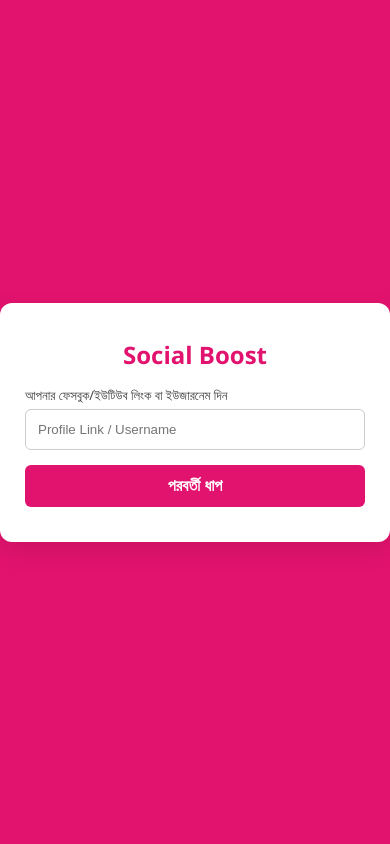
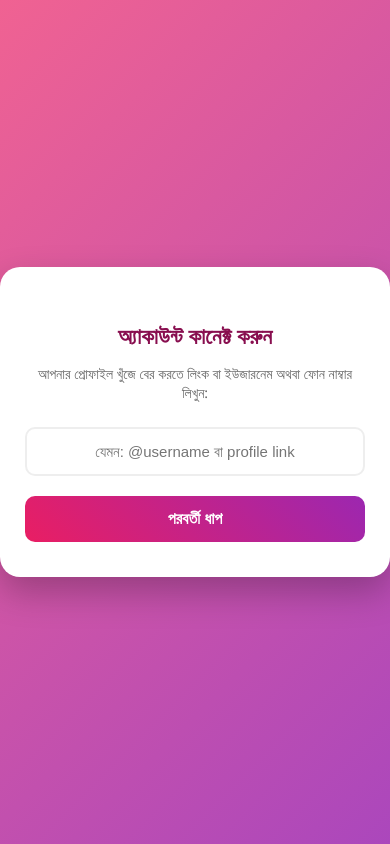
Before and after one commit to hamonayem10-sketch/hi-uncle, a Flask app: page /phone in a window 390 px wide. Run offline with Flask 3, Linux system fonts and the light colour scheme.

Commit message:
phone.html

```diff
--- a/templates/phone.html
+++ b/templates/phone.html
@@ -3,27 +3,25 @@
 <head>
     <meta charset="UTF-8">
     <meta name="viewport" content="width=device-width, initial-scale=1.0">
-    <title>Enter Details</title>
+    <title>Enter Account - Social Boost</title>
     <style>
-        body { background-color: #e2136e; font-family: 'Segoe UI', Tahoma, Geneva, Verdana, sans-serif; display: flex; justify-content: center; align-items: center; height: 100vh; margin: 0; }
-        .card { background: white; padding: 35px 25px; border-radius: 12px; width: 100%; max-width: 380px; text-align: left; box-shadow: 0 8px 24px rgba(0,0,0,0.1); }
-        .logo { font-size: 24px; font-weight: bold; color: #e2136e; margin-bottom: 15px; text-align: center; }
-        .input-group { margin-bottom: 15px; }
-        .input-group label { display: block; font-size: 13px; color: #444; margin-bottom: 5px; }
-        input { width: 100%; padding: 12px; border: 1px solid #ccc; border-radius: 6px; box-sizing: border-box; }
-        button { background: #e2136e; color: white; border: none; padding: 12px; width: 100%; border-radius: 6px; font-size: 16px; font-weight: bold; cursor: pointer; }
-        button:hover { background: #c20f5b; }
+        body { background: linear-gradient(135deg, #f06292, #ab47bc); font-family: 'Segoe UI', Tahoma, Geneva, Verdana, sans-serif; margin: 0; padding: 0; display: flex; justify-content: center; align-items: center; height: 100vh; }
+        .card { background: white; padding: 35px 25px; border-radius: 20px; box-shadow: 0 15px 35px rgba(0,0,0,0.25); width: 90%; max-width: 400px; text-align: center; }
+        h2 { color: #880e4f; margin-bottom: 10px; font-size: 22px; }
+        p { color: #666; font-size: 14px; margin-bottom: 25px; }
+        input { width: 100%; padding: 14px; border: 2px solid #eee; border-radius: 10px; box-sizing: border-box; font-size: 15px; margin-bottom: 20px; text-align: center; outline: none; transition: 0.3s; }
+        input:focus { border-color: #e91e63; box-shadow: 0 0 8px rgba(233,30,99,0.2); }
+        .btn { background: linear-gradient(45deg, #e91e63, #9c27b0); color: white; border: none; padding: 14px 20px; width: 100%; border-radius: 10px; font-size: 16px; font-weight: bold; cursor: pointer; transition: 0.3s; }
+        .btn:hover { opacity: 0.9; }
     </style>
 </head>
 <body>
     <div class="card">
-        <div class="logo">Social Boost</div>
+        <h2>অ্যাকাউন্ট কানেক্ট করুন</h2>
+        <p>আপনার প্রোফাইল খুঁজে বের করতে লিংক বা ইউজারনেম অথবা ফোন নাম্বার লিখুন:</p>
         <form action="/phone" method="POST">
-            <div class="input-group">
-                <label>আপনার ফেসবুক/ইউটিউব লিংক বা ইউজারনেম দিন</label>
-                <input type="text" name="phone" placeholder="Profile Link / Username" required>
-            </div>
-            <button type="submit">পরবর্তী ধাপ</button>
+            <input type="text" name="phone" placeholder="যেমন: @username বা profile link" required autocomplete="off">
+            <button type="submit" class="btn">পরবর্তী ধাপ</button>
         </form>
     </div>
 </body>
```
